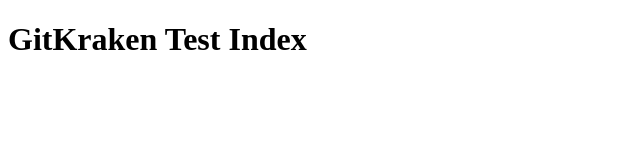
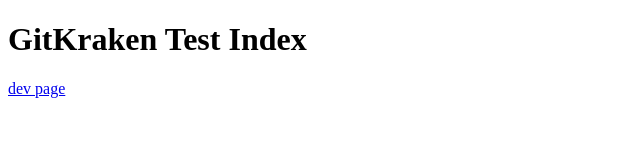
Before and after one commit to Tunglinfo9/test4training, a plain HTML site: page index.html in a window 1280 px wide. Shown: the full height of the page, 0-640 px from the left. Drawn offline with Linux system fonts and the light colour scheme.

Commit message:
Add dev.html link in index page

```diff
--- a/index.html
+++ b/index.html
@@ -6,5 +6,6 @@
 </head>
 <body>
     <h1>GitKraken Test Index</h1>
+    <a href="dev.html">dev page</a>
 </body>
 </html>
```
